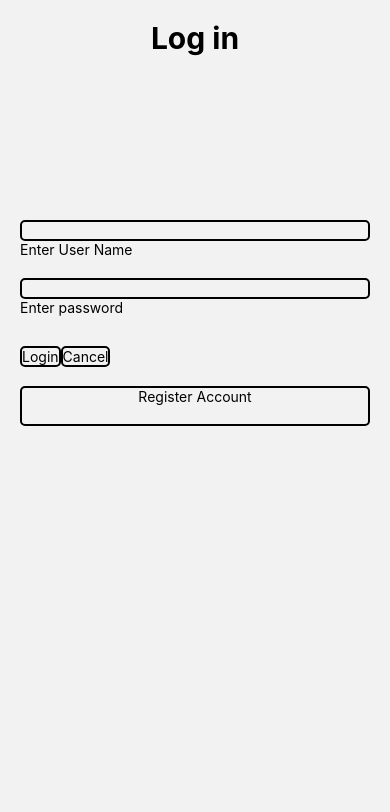
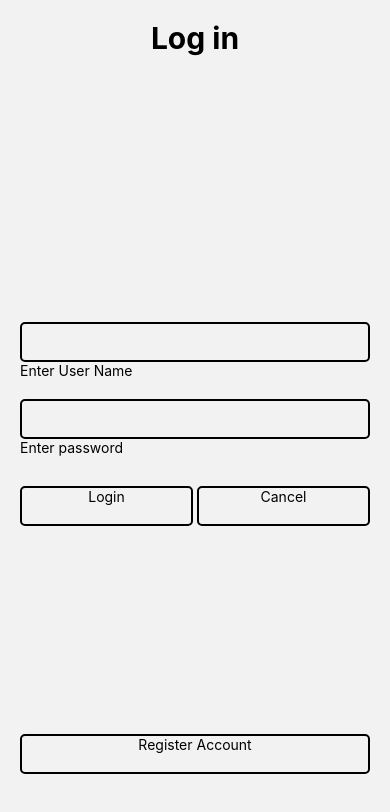
Before and after one commit to DivyanshuAlok/GloboMantics, a React Native app: screen /Login in a window 390 px wide. Shown: the top 812 px of the page. Built offline with nearby package versions, Linux system fonts and the light colour scheme.

Commit message:
Styling added to log in and register page

```diff
--- a/src/components/Header.js
+++ b/src/components/Header.js
@@ -12,7 +12,7 @@ const Header = () => {
     console.log("toggle");
     if (isLoggedIn) {
       AsyncStorage.setItem("userLoggedIn", "none", (error, result) => {
-        setIsLoggedIn("false");
+        setIsLoggedIn(false);
         setLoggedUser("");
         Alert.alert("user Logged out");
       });
--- a/src/views/About.js
+++ b/src/views/About.js
@@ -1,47 +1,40 @@
-import { StyleSheet, Text, ScrollView, View, Image, Dimensions  } from 'react-native'
+import { StyleSheet, Text, ScrollView, View, Image, Dimensions } from "react-native";
 
-const width1 = Dimensions.get('window').width;
+const width1 = Dimensions.get("window").width;
 
-const aboutglobo = `Lorem ipsum dolor sit amet, consectetur adipiscing elit,sed do eiusmod tempor incididunt ut labore et dolore magna aliqua. Ut enim ad minim veniam, quis nostrud exercitation ullamco laboris nisi ut aliquip ex ea commodo consequat. Duis aute irure dolor in reprehenderit in voluptate velit esse cillum dolore eu fugiat nulla pariatur. Excepteur sint occaecat cupidatat non proident, sunt in culpa qui officia deserunt mollit anim id est laborum.`
+const aboutglobo = `Lorem ipsum dolor sit amet, consectetur adipiscing elit,sed do eiusmod tempor incididunt ut labore et dolore magna aliqua. Ut enim ad minim veniam, quis nostrud exercitation ullamco laboris nisi ut aliquip ex ea commodo consequat. Duis aute irure dolor in reprehenderit in voluptate velit esse cillum dolore eu fugiat nulla pariatur. Excepteur sint occaecat cupidatat non proident, sunt in culpa qui officia deserunt mollit anim id est laborum.`;
 
-const whatglobo = `Lorem ipsum dolor sit amet, consectetur adipiscing elit, sed do eiusmod tempor incididunt ut labore et dolore magna aliqua. Ut enim ad minim veniam, quis nostrud exercitation ullamco laboris nisi ut aliquip ex ea commodo consequat. Duis aute irure dolor in reprehenderit in voluptate velit esse cillum dolore eu fugiat nulla pariatur. Excepteur sint occaecat cupidatat non proident, sunt in culpa qui officia deserunt mollit anim id est laborum.`
+const whatglobo = `Lorem ipsum dolor sit amet, consectetur adipiscing elit, sed do eiusmod tempor incididunt ut labore et dolore magna aliqua. Ut enim ad minim veniam, quis nostrud exercitation ullamco laboris nisi ut aliquip ex ea commodo consequat. Duis aute irure dolor in reprehenderit in voluptate velit esse cillum dolore eu fugiat nulla pariatur. Excepteur sint occaecat cupidatat non proident, sunt in culpa qui officia deserunt mollit anim id est laborum.`;
 
 const About = () => {
-
-
-
   return (
     <ScrollView style={styles.container}>
-      <Image
-        style={styles.pics}
-        source={require('./../assets/images.jpg')}
-        resizeMode='cover'
-		  />
+      <Image style={styles.pics} source={require("./../assets/images.jpg")} resizeMode="cover" />
       <Text style={styles.aboutTitle}>Who we are?</Text>
       <Text style={styles.aboutText}>{aboutglobo}</Text>
-      <Image style={styles.pics} source={require('./../assets/images.jpg')}/>
+      <Image style={styles.pics} source={require("./../assets/images.jpg")} />
       <Text style={styles.aboutTitle}>What we do?</Text>
       <Text style={styles.aboutText}>{whatglobo}</Text>
     </ScrollView>
-  )
-}
+  );
+};
 
-export default About
+export default About;
 
 const styles = StyleSheet.create({
-  container:{
-    paddingTop:20
+  container: {
+    paddingTop: 20,
   },
-  pics:{
-    width : width1
+  pics: {
+    width: width1,
   },
-  aboutTitle:{
-    paddingTop:10,
-    textAlign:'center'
+  aboutTitle: {
+    paddingTop: 10,
+    textAlign: "center",
   },
-  aboutText:{
-    paddingLeft:10,
-    paddingRight:10,
-    paddingBottom:20
-  }
-})
+  aboutText: {
+    paddingLeft: 10,
+    paddingRight: 10,
+    paddingBottom: 20,
+  },
+});
--- a/src/views/Login.js
+++ b/src/views/Login.js
@@ -23,7 +23,7 @@ const Login = ({ navigation }) => {
     } else {
       AsyncStorage.getItem("userLoggedIn", (error, result) => {
         if (result !== "none") {
-          console.log("someone is logged in");
+          console.log("someone has logged in");
           Alert.alert("Someone has logged in");
           navigation.navigate("Home");
         } else {
@@ -54,6 +54,7 @@ const Login = ({ navigation }) => {
   return (
     <View style={styles.container}>
       <Text style={styles.heading}>Log in</Text>
+      <View style={{ flex: 4 }}>
         <TextInput //
           style={styles.input}
           onChangeText={setUserName}
@@ -68,17 +69,19 @@ const Login = ({ navigation }) => {
         />
         <Text style={styles.label}>Enter password</Text>
 
-      <View style={{ flexDirection: "row", width: "100%", height: 40 }}>
-        <TouchableHighlight onPress={loginUser} underlayColor="#000000">
+        <View style={{ flexDirection: "row", justifyContent: "space-between" }}>
+          <TouchableHighlight onPress={loginUser} underlayColor="#000000" style={{ flex: 1, paddingRight: 2 }}>
             <Text style={styles.button}>Login</Text>
           </TouchableHighlight>
 
-        <TouchableHighlight onPress={cancelLogin} underlayColor="#HH0000">
+          <TouchableHighlight onPress={cancelLogin} underlayColor="#HH0000" style={{ flex: 1, paddingLeft: 2 }}>
             <Text style={styles.button}>Cancel</Text>
           </TouchableHighlight>
         </View>
-      <TouchableHighlight onPress={createAccount} underlayColor="#HH0000">
-        <Text style={styles.button}>Register Account</Text>
+      </View>
+
+      <TouchableHighlight onPress={createAccount} underlayColor="#HH0000" style={{ flex: 1 }}>
+        <Text style={styles.buttonLong}>Register Account</Text>
       </TouchableHighlight>
     </View>
   );
@@ -88,19 +91,21 @@ export default Login;
 
 const styles = StyleSheet.create({
   container: {
+    flex: 1,
     padding: 20,
-    flex: 1,
+    justifyContent: "space-around",
   },
   heading: {
-    height: 200,
     textAlignVertical: "center",
     textAlign: "center",
     fontSize: 30,
     fontWeight: "bold",
+    flex: 3,
   },
   input: {
     borderWidth: 2,
     borderRadius: 5,
+    height: 40,
   },
   label: {
     paddingBottom: 20,
@@ -112,7 +117,14 @@ const styles = StyleSheet.create({
     textAlignVertical: "center",
     textAlign: "center",
     marginVertical: 10,
-    alignSelf: "stretch",
-    width: "100%",
+    flexBasis: "auto",
+  },
+  buttonLong: {
+    borderWidth: 2,
+    borderRadius: 5,
+    height: 40,
+    textAlignVertical: "center",
+    textAlign: "center",
+    marginVertical: 10,
   },
 });
--- a/src/views/Register.js
+++ b/src/views/Register.js
@@ -9,7 +9,7 @@ const Register = ({ navigation }) => {
 
   const cancelRegister = () => {
     Alert.alert("Registration cancelled");
-    nagivation.navigate("Home");
+    navigation.navigate("Home");
   };
 
   const registerAccount = () => {
@@ -32,8 +32,10 @@ const Register = ({ navigation }) => {
   };
 
   return (
-    <View style={styles.conatiner}>
+    <View style={styles.container}>
       <Text style={styles.heading}>Register Account</Text>
+
+      <View style={{ flex: 2, justifyContent: "center" }}>
         <TextInput //
           style={styles.input}
           onChangeText={setUserName}
@@ -53,15 +55,18 @@ const Register = ({ navigation }) => {
           value={passwordConfirm}
           secureTextEntry={true}
         />
-      <Text style={styles.label}>confirm password</Text>
+        <Text style={styles.label}>Confirm password</Text>
+      </View>
 
-      <TouchableHighlight onPress={registerAccount} underlayColor="#000000">
+      <View style={{ flex: 1, flexDirection: "row", alignItems: "flex-end" }}>
+        <TouchableHighlight onPress={registerAccount} underlayColor="#000000" style={{ flex: 1 }}>
           <Text style={styles.button}>Register</Text>
         </TouchableHighlight>
 
-      <TouchableHighlight onPress={cancelRegister} underlayColor="#HH0000">
-        <Text stle={style.button}>Cancel</Text>
+        <TouchableHighlight onPress={cancelRegister} underlayColor="#HH0000" style={{ flex: 1 }}>
+          <Text style={styles.button}>Cancel</Text>
         </TouchableHighlight>
+      </View>
     </View>
   );
 };
@@ -69,8 +74,34 @@ const Register = ({ navigation }) => {
 export default Register;
 
 const styles = StyleSheet.create({
+  container: {
+    flex: 1,
+    padding: 20,
+    justifyContent: "space-between",
+  },
   heading: {
-    fontSize: 26,
-    textShadowRadius: 5,
+    textAlignVertical: "center",
+    textAlign: "center",
+    fontSize: 30,
+    fontWeight: "bold",
+    flex: 1,
+  },
+  input: {
+    borderWidth: 2,
+    borderRadius: 5,
+    height: 40,
+    padding: 5,
+  },
+  label: {
+    paddingBottom: 20,
+  },
+  button: {
+    borderWidth: 2,
+    borderRadius: 5,
+    height: 40,
+    textAlignVertical: "center",
+    textAlign: "center",
+    marginVertical: 10,
+    flexBasis: "auto",
   },
 });
```
Also changed, not shown: src/components/Hero.js (+5 -5 lines). Lines whose indentation alone changed are shown as unchanged.
